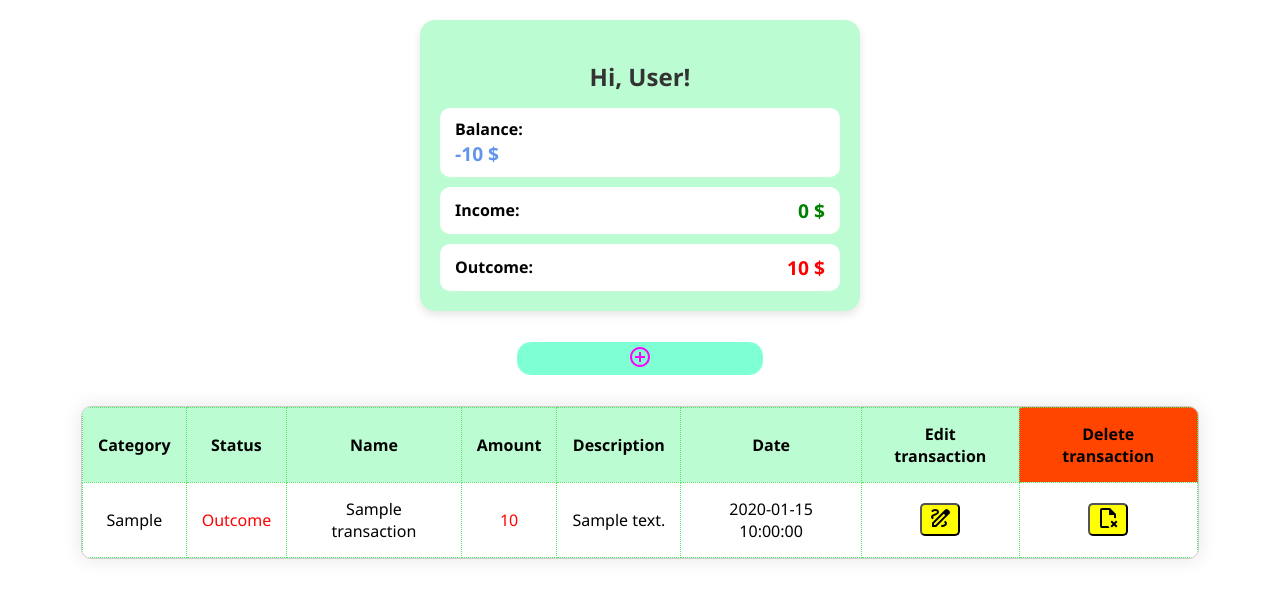
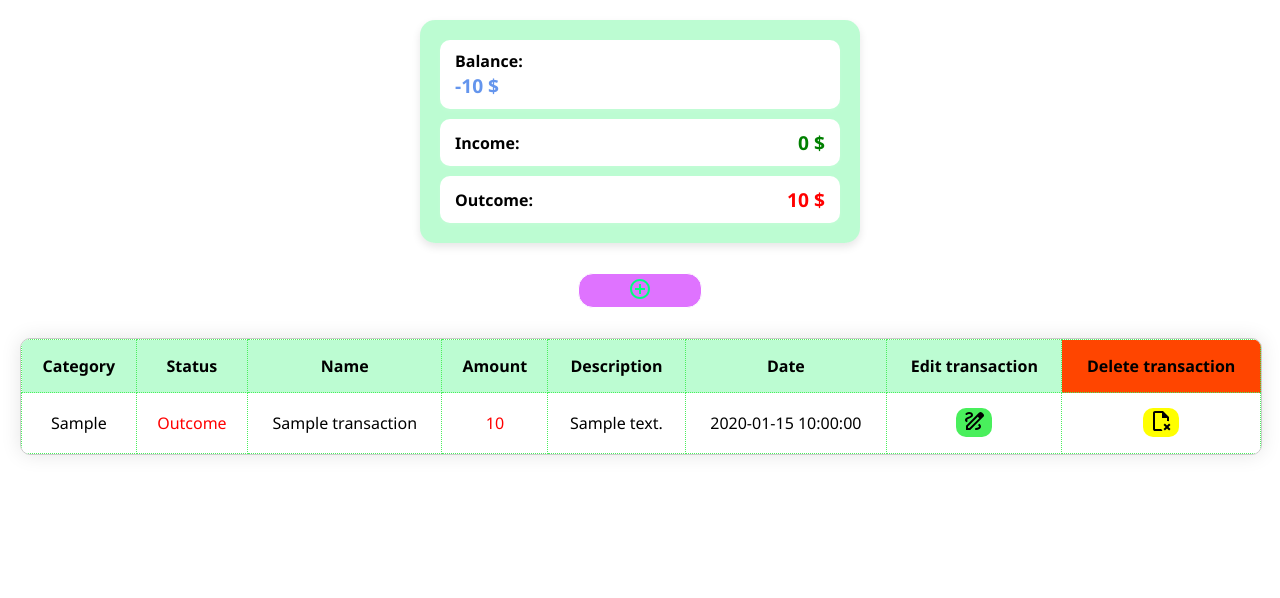
Before and after one commit to Otabekkk/Finances_Flask, a Flask app: page / in a window 1280 px wide. Shown: the top 598 px of the page. Run offline with Flask 3, Linux system fonts and the light colour scheme; tables that the repository leaves empty hold one stand-in row (values such as "Sample post"); some web fonts are replaced.

Commit message:
Some changes

```diff
--- a/static/style.css
+++ b/static/style.css
@@ -15,11 +15,18 @@ body {
 .actions button {
     margin: 10px;
     height: 35px;
-    width: 20%;
+    width: 10%;
     cursor: pointer;
     border: 1px solid white;
-    background-color: aquamarine;
+    background-color: #DF73FF;
     border-radius: 15px;
+}
+
+.actions button:hover {
+    background-color: #49ef5c;
+    svg {
+        fill: #fff;
+    }
 }
 
 
@@ -163,7 +170,7 @@ body {
     border: 1px solid #ccc;
     border-radius: 10px;
     box-shadow: 0 0 20px rgba(0, 0, 0, 0.1);
-    width: 90%;
+    width: 100%;
 	/* top: 80%;
 	left: 50%;
 	transform: translate(-50%, -50%); */
@@ -222,3 +229,10 @@ tbody {
 		}
 	}
 }
+
+.transactions button {
+    background-color: #49ef5c;
+    cursor: pointer;
+    border: none;
+    border-radius: 10px;
+}
--- a/templates/index.html
+++ b/templates/index.html
@@ -13,7 +13,7 @@
     <div class="header">
 
         <div class="balance-card">
-            <h2>Hi, User!</h2>
+            <!-- <h2>Hi, User!</h2> -->
             <div class="balance-details">
                 <div class="balance-item" style="display: flex; flex-direction: column; align-items: baseline;">
                     <p>Balance:</p>
@@ -35,7 +35,7 @@
     </div>
 
     <div class="actions">
-        <button id="create_btn"><svg xmlns="http://www.w3.org/2000/svg" height="24px" viewBox="0 -960 960 960" width="24px" fill="#ff00ff"><path d="M440-280h80v-160h160v-80H520v-160h-80v160H280v80h160v160Zm40 200q-83 0-156-31.5T197-197q-54-54-85.5-127T80-480q0-83 31.5-156T197-763q54-54 127-85.5T480-880q83 0 156 31.5T763-763q54 54 85.5 127T880-480q0 83-31.5 156T763-197q-54 54-127 85.5T480-80Zm0-80q134 0 227-93t93-227q0-134-93-227t-227-93q-134 0-227 93t-93 227q0 134 93 227t227 93Zm0-320Z"/></svg></button>
+        <button id="create_btn"><svg xmlns="http://www.w3.org/2000/svg" height="24px" viewBox="0 -960 960 960" width="24px" fill="#00FF7F"><path d="M440-280h80v-160h160v-80H520v-160h-80v160H280v80h160v160Zm40 200q-83 0-156-31.5T197-197q-54-54-85.5-127T80-480q0-83 31.5-156T197-763q54-54 127-85.5T480-880q83 0 156 31.5T763-763q54 54 85.5 127T880-480q0 83-31.5 156T763-197q-54 54-127 85.5T480-80Zm0-80q134 0 227-93t93-227q0-134-93-227t-227-93q-134 0-227 93t-93 227q0 134 93 227t227 93Zm0-320Z"/></svg></button>
         <!-- <button onclick="alert('Eidt transaction')"><svg xmlns="http://www.w3.org/2000/svg" height="24px" viewBox="0 -960 960 960" width="24px" fill="#ff00ff"><path d="M160-120v-170l527-526q12-12 27-18t30-6q16 0 30.5 6t25.5 18l56 56q12 11 18 25.5t6 30.5q0 15-6 30t-18 27L330-120H160Zm80-80h56l393-392-28-29-29-28-392 393v56Zm560-503-57-57 57 57Zm-139 82-29-28 57 57-28-29ZM560-120q74 0 137-37t63-103q0-36-19-62t-51-45l-59 59q23 10 36 22t13 26q0 23-36.5 41.5T560-200q-17 0-28.5 11.5T520-160q0 17 11.5 28.5T560-120ZM183-426l60-60q-20-8-31.5-16.5T200-520q0-12 18-24t76-37q88-38 117-69t29-70q0-55-44-87.5T280-840q-45 0-80.5 16T145-785q-11 13-9 29t15 26q13 11 29 9t27-13q14-14 31-20t42-6q41 0 60.5 12t19.5 28q0 14-17.5 25.5T262-654q-80 35-111 63.5T120-520q0 32 17 54.5t46 39.5Z"/></svg></button> -->
         <!-- <button onclick="alert('Delete transaction')"><svg xmlns="http://www.w3.org/2000/svg" height="24px" viewBox="0 -960 960 960" width="24px" fill="#ff00ff"><path d="M240-800v200-200 640-9.5 9.5-640Zm0 720q-33 0-56.5-23.5T160-160v-640q0-33 23.5-56.5T240-880h320l240 240v174q-19-7-39-10.5t-41-3.5v-120H520v-200H240v640h254q8 23 20 43t28 37H240Zm396-20-56-56 84-84-84-84 56-56 84 84 84-84 56 56-83 84 83 84-56 56-84-83-84 83Z"/></svg></button> -->
     </div>
@@ -67,7 +67,7 @@
                     data-transaction-name="{{ transaction.name }}"
                     data-transaction-description="{{ transaction.description }}"
                     data-transaction-amount="{{ transaction.amount }}"
-                    style="cursor: pointer; background-color: #ffff00; border-radius: 5px;"
+
                     id="edit-transaction-btn"
                     onclick="openEditModal(this)">
                         <svg xmlns="http://www.w3.org/2000/svg" height="24px" viewBox="0 -960 960 960" width="24px" fill="black">
@@ -78,7 +78,7 @@
                 </td>
                 <td>
                     <form action="{{ url_for('delete_transaction', id = transaction.id) }}", method="POST">
-                        <button style="cursor: pointer; background-color: #ffff00; border-radius: 5px;" type="submit" onclick="return confirm('Are you sure you want to delete this transaction?');"><svg xmlns="http://www.w3.org/2000/svg" height="24px" viewBox="0 -960 960 960" width="24px" fill="balck"><path d="M240-800v200-200 640-9.5 9.5-640Zm0 720q-33 0-56.5-23.5T160-160v-640q0-33 23.5-56.5T240-880h320l240 240v174q-19-7-39-10.5t-41-3.5v-120H520v-200H240v640h254q8 23 20 43t28 37H240Zm396-20-56-56 84-84-84-84 56-56 84 84 84-84 56 56-83 84 83 84-56 56-84-83-84 83Z"/></svg></button>
+                        <button style="cursor: pointer; background-color: #FFFF00; border-radius: 10px; border: none;" type="submit" onclick="return confirm('Are you sure you want to delete this transaction?');"><svg xmlns="http://www.w3.org/2000/svg" height="24px" viewBox="0 -960 960 960" width="24px" fill="balck"><path d="M240-800v200-200 640-9.5 9.5-640Zm0 720q-33 0-56.5-23.5T160-160v-640q0-33 23.5-56.5T240-880h320l240 240v174q-19-7-39-10.5t-41-3.5v-120H520v-200H240v640h254q8 23 20 43t28 37H240Zm396-20-56-56 84-84-84-84 56-56 84 84 84-84 56 56-83 84 83 84-56 56-84-83-84 83Z"/></svg></button>
                     </form>
                 </td>
             </tr>
```
